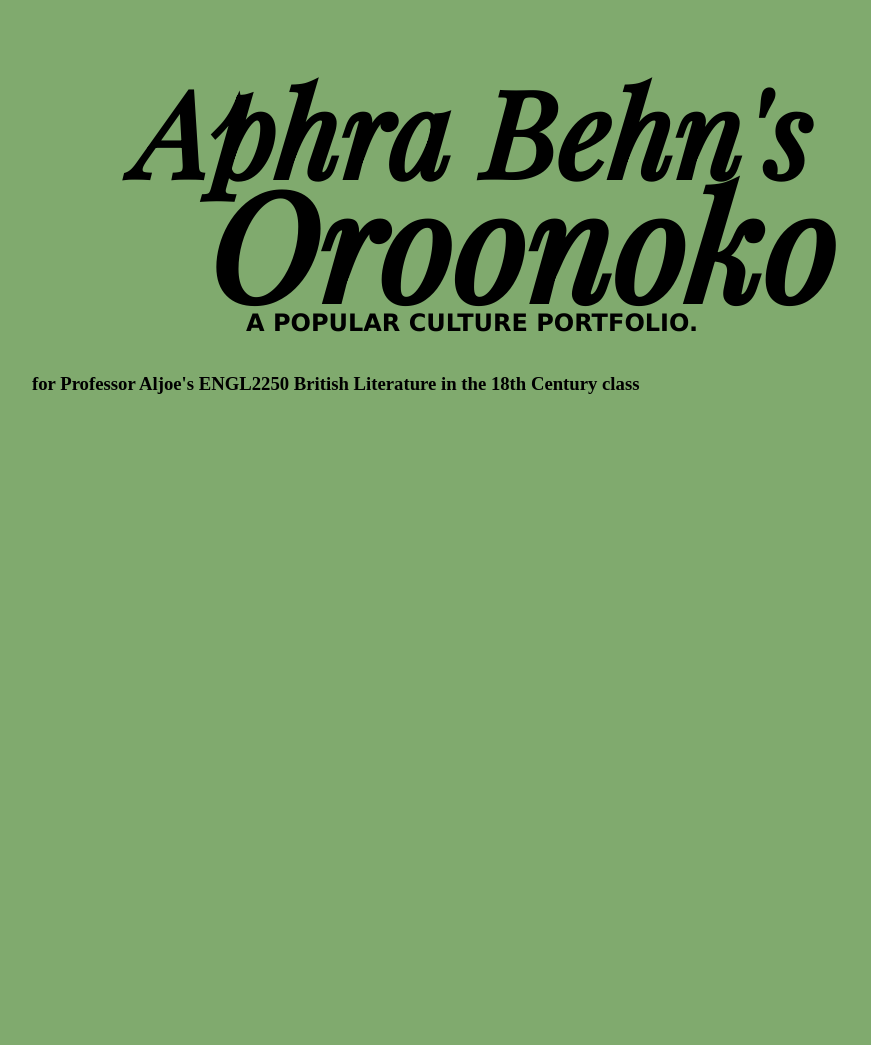
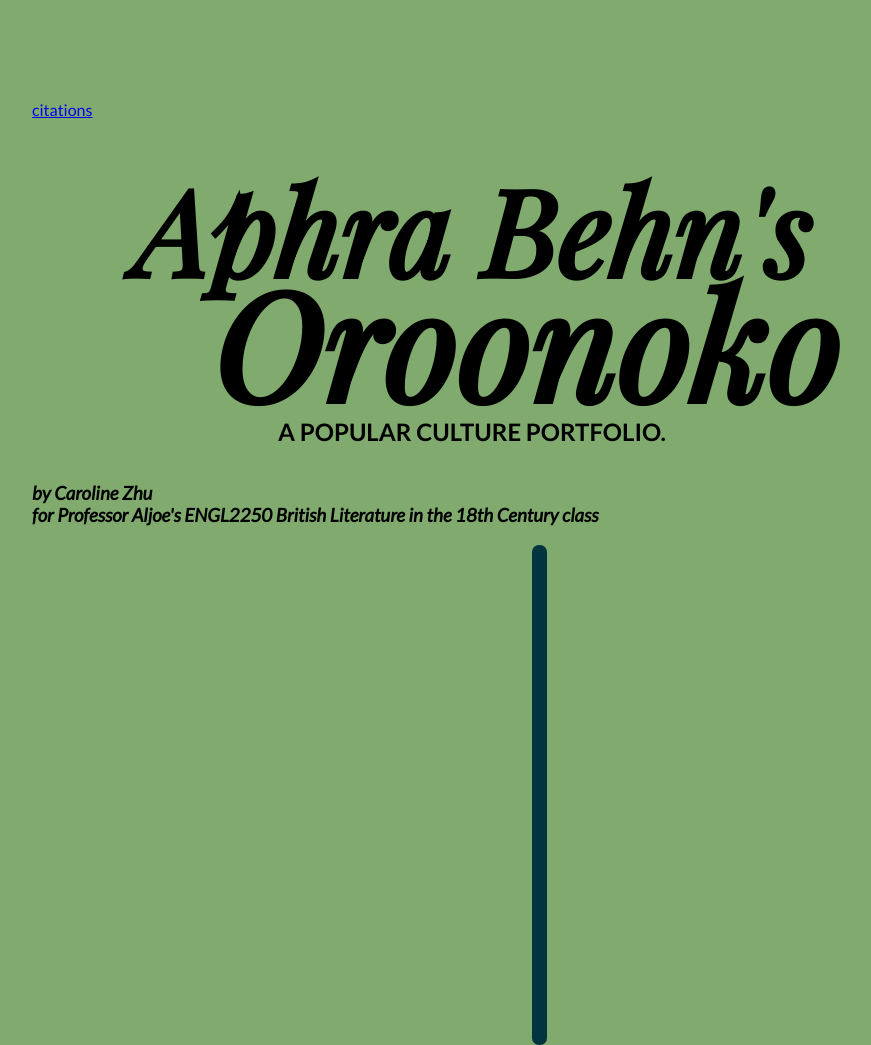
Before and after one commit to carzh/ooronoko, a plain HTML site: page index.html in a window 1280 px wide. Shown: the whole page, without its empty margins (168-1039 px from the left). Before the commit the page ends 800 px from the top, so only its background shows below. Drawn offline with Linux system fonts and the light colour scheme.

Commit message:
added citations + fonts

```diff
--- a/css.css
+++ b/css.css
@@ -15,16 +15,43 @@ verdana pt 12 for body font
 @font-face {
     font-family: 'Playfair Display Italic';
     src: url('fonts/PlayfairDisplay-Italic.ttf') format('truetype');
-    font-style: italic;
+    font-style: normal;
 }
+
+@font-face {
+    font-family: 'Lato Bold';
+    src: url('fonts/Lato-Bold.ttf') format('truetype');
+    font-style: normal;
+}
+
+@font-face {
+    font-family: 'Lato BoldItalic';
+    src: url('fonts/Lato-BoldItalic.ttf') format('truetype');
+    font-style: normal;
+}
+
+@font-face {
+    font-family: 'Lato Italic';
+    src: url('fonts/Lato-Italic.ttf') format('truetype');
+    font-style: normal;
+}
+
+@font-face {
+    font-family: 'Lato';
+    src: url('fonts/Lato-Regular.ttf') format('truetype');
+    font-style: normal;
+}
+
 body {
     background-color: #80AA6E;
     margin: 100px 200px 50px 200px;
+    font-family: 'Lato', Verdana, Geneva, Tahoma, sans-serif;
+    font-style: normal;
 }
 
 .title {
     /*font-style: italic;*/
-    font-family: 'Playfair Display Italic';
+    font-family: 'Playfair Display Italic', 'Times New Roman', Times, serif;
     font-size: 75px;
     line-height: 80%;
     align-self: center;
@@ -36,18 +63,28 @@ h1.aphrabehn {
 }
 
 h1.oroonoko {
-    padding-left: 100px;
+    padding-left: 108px;
     margin-top: -28px;
 }
 h2 {
     text-transform: uppercase;
     text-align: center;
-    font-family: Verdana, Geneva, Tahoma, sans-serif;
+    font-family: 'Lato Bold', Verdana, Geneva, Tahoma, sans-serif;
     font-style: normal;
-    margin-top: -80px;
+    margin-top: -70px;
     font-size: 24px;
 }
 
 h3 {
+    font-family: 'Lato Italic', Verdana, Geneva, Tahoma, sans-serif;
+    font-style: normal;
+}
 
+.timeline {
+    width: 15px;
+    height: 500px;
+    background-color: #00353F;
+    float: left;
+    margin-left: 500px;
+    border-radius: 7px;
 }
--- a/index.html
+++ b/index.html
@@ -5,11 +5,16 @@
     <title>aphra behn's</title>
 </head>
 <body>
+    <div class = "nav"><a href="citations.html">citations</a></div>
     <div class = "title">
     <h1 class = "aphrabehn">Aphra Behn's</h1>
     <h1 class = "oroonoko">Oroonoko</h1>
     <h2>A popular culture portfolio.</h2>
     </div>
-    <h3>for Professor Aljoe's ENGL2250 British Literature in the 18th Century class</h3>
+    <h3>by Caroline Zhu<br>
+        for Professor Aljoe's ENGL2250 British Literature in the 18th Century class</h3>
+    <div class = "bodyyy">
+    <div class = "timeline"></div>
+    </div>
 </body>
 </html>
```
Also changed, not shown: citations.html (added, +4 -0 lines), fonts/Lato-Bold.ttf (added), fonts/Lato-BoldItalic.ttf (added), fonts/Lato-Italic.ttf (added), fonts/Lato-Regular.ttf (added).
